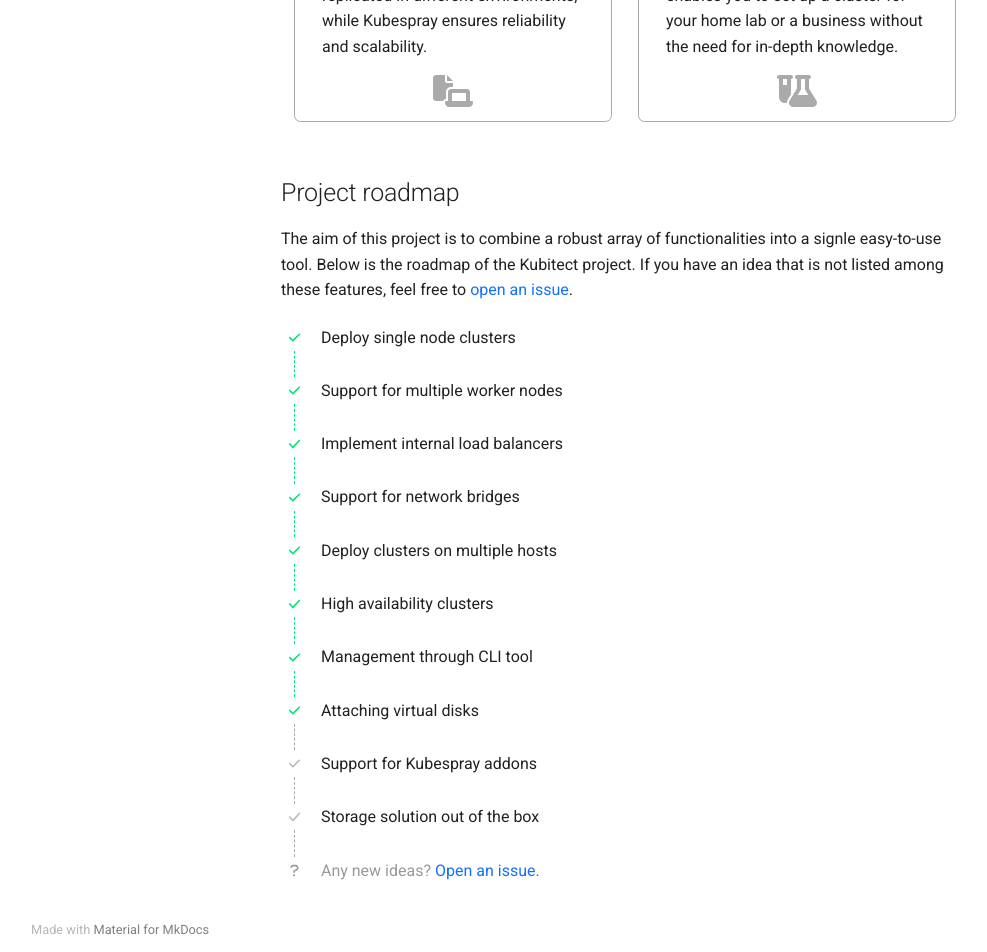
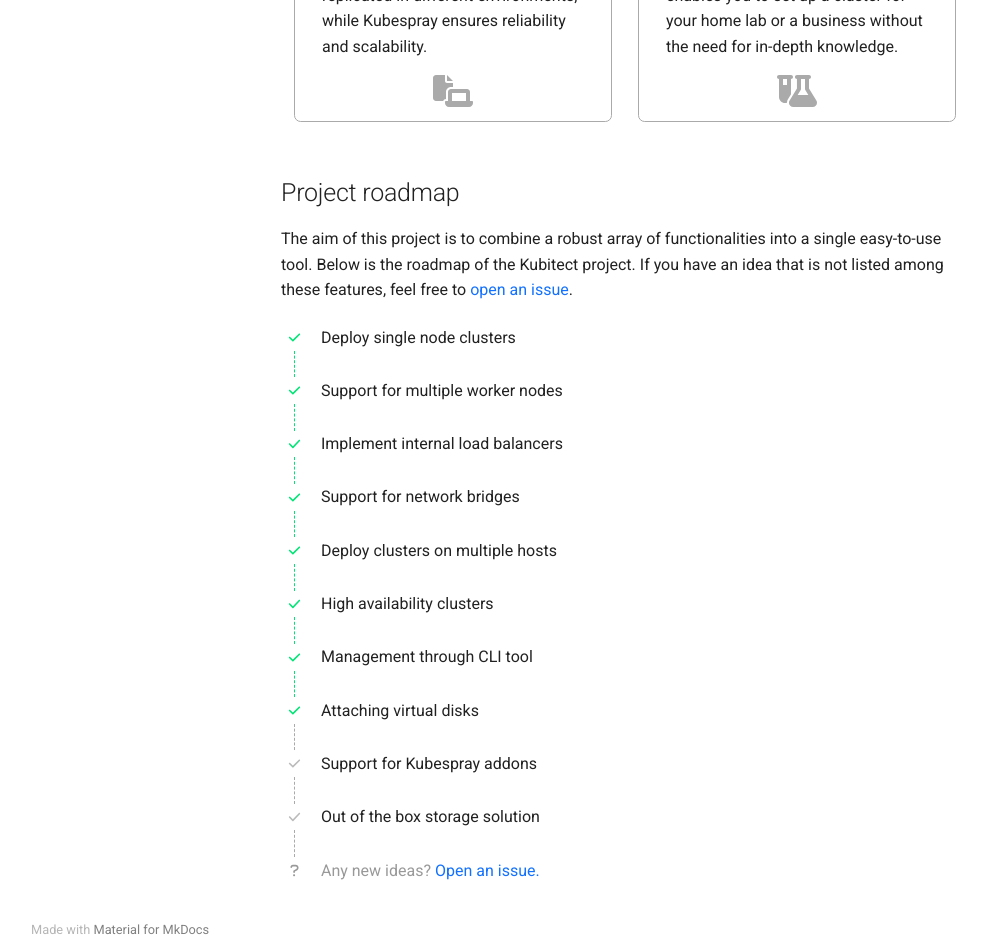
Before and after one commit to MusicDin/kubitect, an MkDocs documentation site: the page built from docs/user-guide/overview.md, in a window 1280 px wide and 1400 px high, scrolled down 507 px. Shown: the part 448-1400 px from the top of the window, without its empty margins (15-1002 px from the left). Built offline with MkDocs 1.6.1 and Material for MkDocs 9.7.7, drawn with Linux system fonts in a browser that asks for light colours; comment, search, counter and statistics services are not loaded.

Commit message:
Fix minor typos in docs

```diff
--- a/docs/theme/overrides/home.html
+++ b/docs/theme/overrides/home.html
@@ -31,7 +31,6 @@
             <!-- app logo with app title -->
             <div class="flex flex-row items-center text-3xl text-kubeblue font-bold text-center mt-20 md:mt-0">
 
-                <!-- img src="assets/images/logo.svg" style="width:40px;height:auto; transform:scaleX(-1)"-->
                 <img src="assets/images/logo.svg" style="width:40px;height:auto;">
                 Kubitect
 
@@ -115,7 +114,6 @@
                     <!-- command line output will be rendered in this element's innerHtml -->
                     <div id="command_line" class="command-result px-2 m-0"
                         style="position:absolute;top:0;left:0;color:white">
-
                     </div>
 
                 </div>
--- a/docs/theme/overrides/overview.html
+++ b/docs/theme/overrides/overview.html
@@ -97,7 +97,7 @@
 
 <h2>Project roadmap</h2>
 <div style="padding-bottom: 16pt">
-    The aim of this project is to combine a robust array of functionalities into a signle easy-to-use tool.
+    The aim of this project is to combine a robust array of functionalities into a single easy-to-use tool.
     Below is the roadmap of the Kubitect project. If you have an idea that is not listed among these features,
     feel free to <a href="https://github.com/MusicDin/kubitect/issues/new">open an issue</a>.
 </div>
@@ -132,7 +132,7 @@
     <div><img src="/assets/images/checkmark_gray.svg" alt=""><span>Support for Kubespray addons</span></div>
 
     <div class="road todo"></div>
-    <div><img src="/assets/images/checkmark_gray.svg" alt=""><span>Storage solution out of the box</span></div>
+    <div><img src="/assets/images/checkmark_gray.svg" alt=""><span>Out of the box storage solution</span></div>
 
     <div class="road todo"></div>
     <div style="color: #999999"><img src="/assets/images/questionmark_gray.svg" alt=""><span>Any new ideas? <a
```
